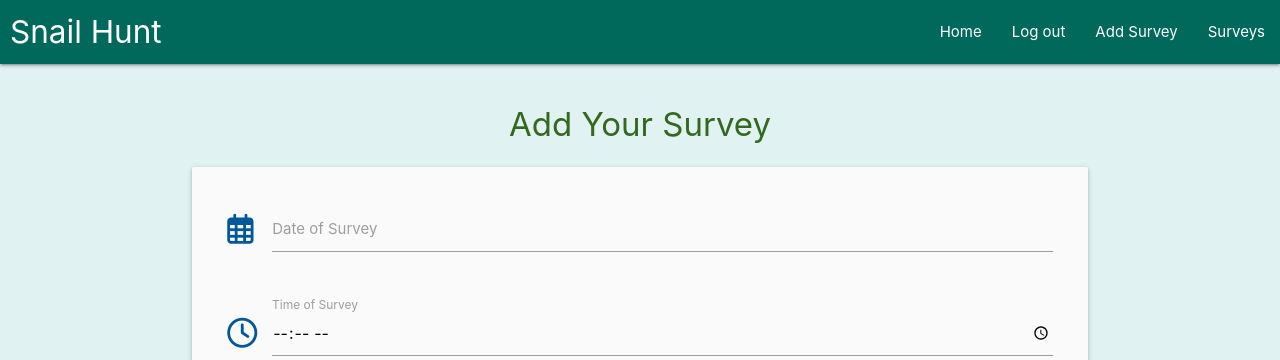
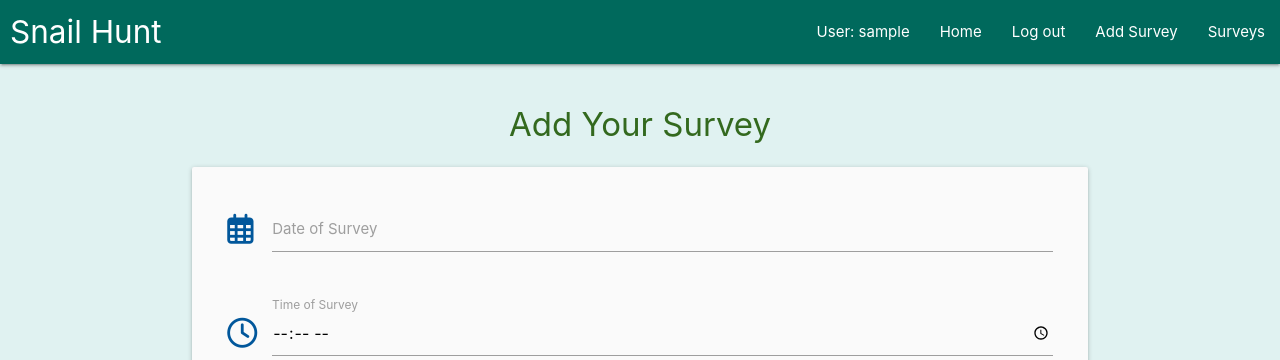
Before and after one commit to cjns/Milestone-3--The-Snail-Hunt, a Flask app: page /add_survey in a window 1280 px wide. Shown: the top 360 px of the page. Run offline with Flask 3, Linux system fonts and the light colour scheme; the visitor is signed in with stand-in values (Sample User, id 1); data that the repository does not hold is empty; some libraries are stand-ins or nearby versions.

Commit message:
On successful login add toast message and username to nav.

```diff
--- a/snailmanager/routes.py
+++ b/snailmanager/routes.py
@@ -197,6 +197,7 @@ def login():
         if user and user.verify_password(form.password.data):
             login_user(user)
             next_page = request.args.get('next')
+            flash('Welcome back, {}!'.format(user.username), 'success-toast')
             return redirect(next_page or url_for('home'))
         else:
             flash(
--- a/snailmanager/static/css/style.css
+++ b/snailmanager/static/css/style.css
@@ -1,3 +1,7 @@
+.user-greeting {
+  margin-right: 1rem;
+}
+
 /* Sticky Footer  */
 body {
   display: flex;
--- a/snailmanager/templates/base.html
+++ b/snailmanager/templates/base.html
@@ -16,8 +16,12 @@
         <nav class="teal darken-3" role="navigation" aria-label="Main Navigation">
             <div class="nav-wrapper">
                 <span class="brand-logo">Snail Hunt</span>
-                <a href="#" data-target="mobile-demo" class="sidenav-trigger" aria-label="Open navigation menu"><i class="fa-solid fa-bars"></i></a>
+                <a href="#" data-target="mobile-demo" class="sidenav-trigger" aria-label="Open navigation menu"><i
+                        class="fa-solid fa-bars"></i></a>
                 <ul class="right hide-on-med-and-down">
+                    {% if current_user.is_authenticated %}
+                    <li><span class="user-greeting">User: {{ current_user.username }}</span></li>
+                    {% endif %}
                     <li><a href="{{ url_for('home') }}" class="white-text">Home</a></li>
                     {% if current_user.is_authenticated %}
                     <!-- Show logout when user is logged in -->
@@ -51,11 +55,11 @@
     <main class="container">
         <div id="flash-messages">
             {% with messages = get_flashed_messages(with_categories=true) %}
-                {% if messages %}
-                    {% for category, message in messages %}
-                        <input type="hidden" class="flash-message" data-class="{{ category }}" data-message="{{ message }}">
-                    {% endfor %}
-                {% endif %}
+            {% if messages %}
+            {% for category, message in messages %}
+            <input type="hidden" class="flash-message" data-class="{{ category }}" data-message="{{ message }}">
+            {% endfor %}
+            {% endif %}
             {% endwith %}
         </div>
 
```
